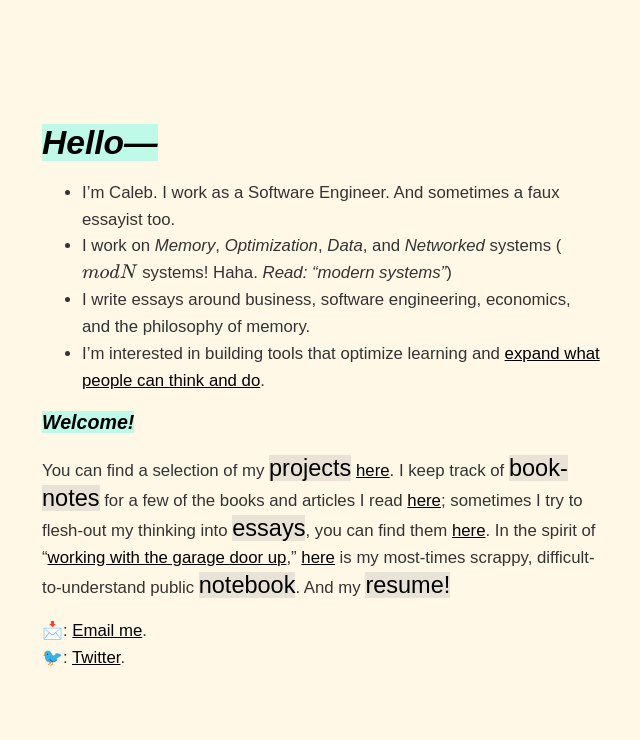
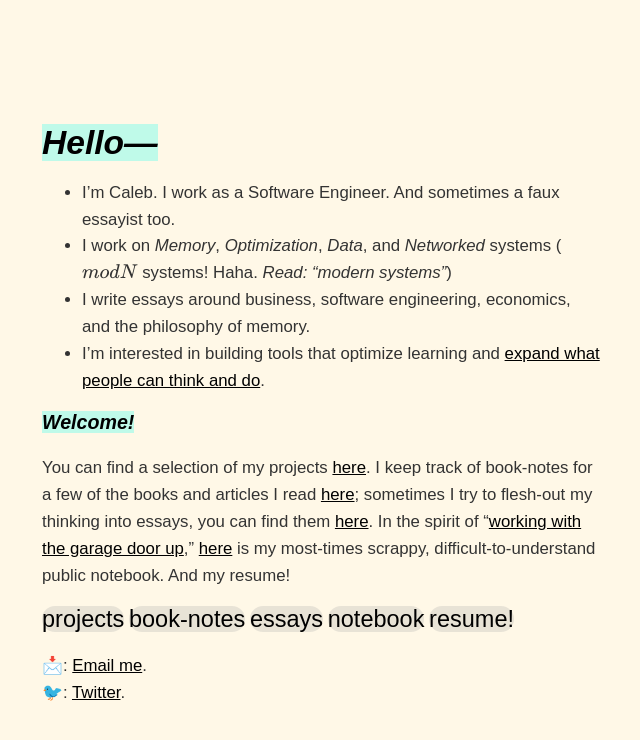
Before and after one commit to dCO2/rococo, a Jekyll site: the page built from index.md, in a window 1280 px wide. Shown: the top 740 px of the page, without its empty margins (334-974 px from the left). Built offline with Jekyll 4.4.1, drawn with Linux system fonts in a browser that asks for light colours; some web fonts are replaced; formulas are drawn with MathJax 3.

Commit message:
Update index.md

```diff
--- a/index.md
+++ b/index.md
@@ -15,7 +15,15 @@ title: Home
 
 <h3 style="background-color: #00ffef40;display: inline;"><em>Welcome!</em></h3>
 
-You can find a selection of my <span style="background-color: #a3a3a340;display: inline;font-size: 1.4em;"><a href="/projects/" style="text-decoration: none;">projects</a></span> [here](/projects/). I keep track of <span style="background-color: #a3a3a340;display: inline;font-size: 1.4em;"><a href="/booknotes/" style="text-decoration: none;">book-notes</a></span> for a few of the books and articles I read [here](/booknotes/); sometimes I try to flesh-out my thinking into <span style="background-color: #a3a3a340;display: inline;font-size: 1.4em;"><a href="/essays/" style="text-decoration: none;">essays</a></span>, you can find them [here](/essays/). In the spirit of "[working with the garage door up](https://notes.andymatuschak.org/Work_with_the_garage_door_up)," [here](/notes/) is my most-times scrappy, difficult-to-understand public <span style="background-color: #a3a3a340;display: inline;font-size: 1.4em;"><a href="/notes/" style="text-decoration: none;">notebook</a></span>. And my <span style="background-color: #a3a3a340;display: inline;font-size: 1.4em;"><a href="/resume.pdf/" style="text-decoration: none;">resume!</a></span>
+You can find a selection of my projects [here](/projects/). I keep track of book-notes for a few of the books and articles I read [here](/booknotes/); sometimes I try to flesh-out my thinking into essays, you can find them [here](/essays/). In the spirit of "[working with the garage door up](https://notes.andymatuschak.org/Work_with_the_garage_door_up)," [here](/notes/) is my most-times scrappy, difficult-to-understand public notebook. And my resume!
+
+<div>
+  <span style="background-color: #a3a3a340;border-radius: 25px;display: inline;font-size: 1.4em;"><a href="/projects/" style="text-decoration: none;">projects</a></span>
+  <span style="background-color: #a3a3a340;border-radius: 25px;display: inline;font-size: 1.4em;"><a href="/booknotes/" style="text-decoration: none;">book-notes</a></span>
+  <span style="background-color: #a3a3a340;border-radius: 25px;display: inline;font-size: 1.4em;"><a href="/essays/" style="text-decoration: none;">essays</a></span>
+  <span style="background-color: #a3a3a340;border-radius: 25px;display: inline;font-size: 1.4em;"><a href="/notes/" style="text-decoration: none;">notebook</a></span>
+  <span style="background-color: #a3a3a340;border-radius: 25px;display: inline;font-size: 1.4em;"><a href="/resume.pdf/" style="text-decoration: none;">resume!</a></span>
+</div>
 
 
 📩: [Email me](mailto:dco2.caleb@gmail.com).
```
